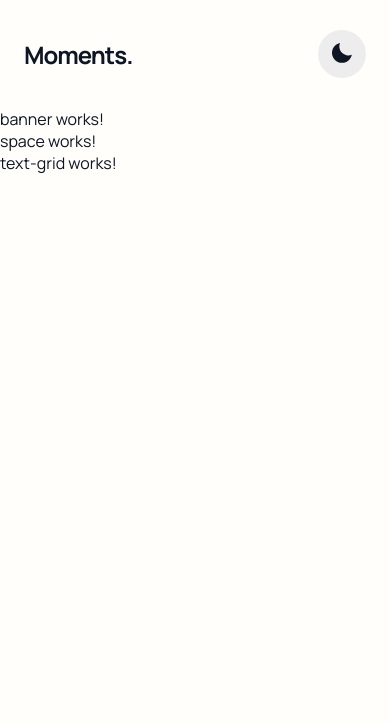
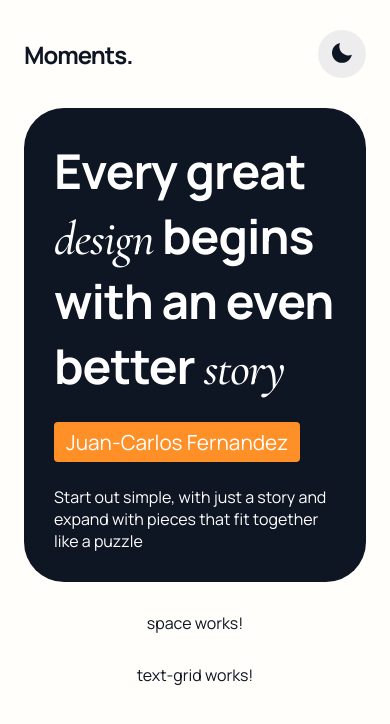
Before and after one commit to outHereSam/angular-style-showcase, an Angular app: page / in a window 390 px wide. Shown: the top 724 px of the page. Built offline with nearby package versions, Linux system fonts and the light colour scheme.

Commit message:
Styles banner card for mobile

```diff
--- a/src/_variables.sass
+++ b/src/_variables.sass
@@ -1,5 +1,6 @@
 $font-main: "Manrope", sans-serif
 $font-secondary: "Cormorant Garamond", serif
+$heading-text-spacing: -1px
 
 // Colors
 // Light Mode
--- a/src/app/app.component.sass
+++ b/src/app/app.component.sass
@@ -4,3 +4,7 @@
     max-width: 1024px
     margin: 0 auto
     // padding: 0 24px
+
+    .main-content
+        padding: 0 24px
+        @include styles.flex($flex-direction: column)
--- a/src/app/components/banner/banner.component.html
+++ b/src/app/components/banner/banner.component.html
@@ -1 +1,13 @@
-<p>banner works!</p>
+<div class="banner">
+  <h1 class="main-text">
+    Every great <span>design</span> begins with an even better
+    <span>story</span>
+  </h1>
+
+  <span class="quoter">Juan-Carlos Fernandez</span>
+
+  <p class="description">
+    Start out simple, with just a story and expand with pieces that fit together
+    like a puzzle
+  </p>
+</div>
--- a/src/app/components/banner/banner.component.sass
+++ b/src/app/components/banner/banner.component.sass
@@ -0,0 +1,27 @@
+@import '../../../_variables'
+
+.banner
+    background-color: $dark-blue
+    padding: 30px
+    border-radius: 40px
+    color: white
+
+    .main-text
+        font-size: 3rem
+        letter-spacing: $heading-text-spacing
+        margin: 0 0 30px 0
+
+        span
+            font-family: $font-secondary
+            font-style: italic
+            font-weight: 500
+
+    .quoter
+        font-size: 1.3rem
+        margin: 0 0 30px 0
+        background-color: $orange-accent
+        padding: 6px 12px
+        border-radius: 4px
+
+    .description
+        margin: 30px 0 0 0
--- a/src/app/components/header/header.component.sass
+++ b/src/app/components/header/header.component.sass
@@ -1,4 +1,5 @@
 @use '../../../styles'
+@import '../../../_variables'
 
 header
     padding: 30px 24px
@@ -6,4 +7,4 @@ header
 
     .title
         font-size: 1.5rem
-        letter-spacing: -1px
+        letter-spacing: $heading-text-spacing
--- a/src/styles.sass
+++ b/src/styles.sass
@@ -7,8 +7,9 @@ body
     background-color: variables.$bg-light
     color: variables.$dark-blue
 
-@mixin flex($flex-direction: row)
+@mixin flex($flex-direction: row, $gap: 30px)
     display: flex
     flex-direction: $flex-direction
     justify-content: space-between
     align-items: center
+    gap: $gap
```
